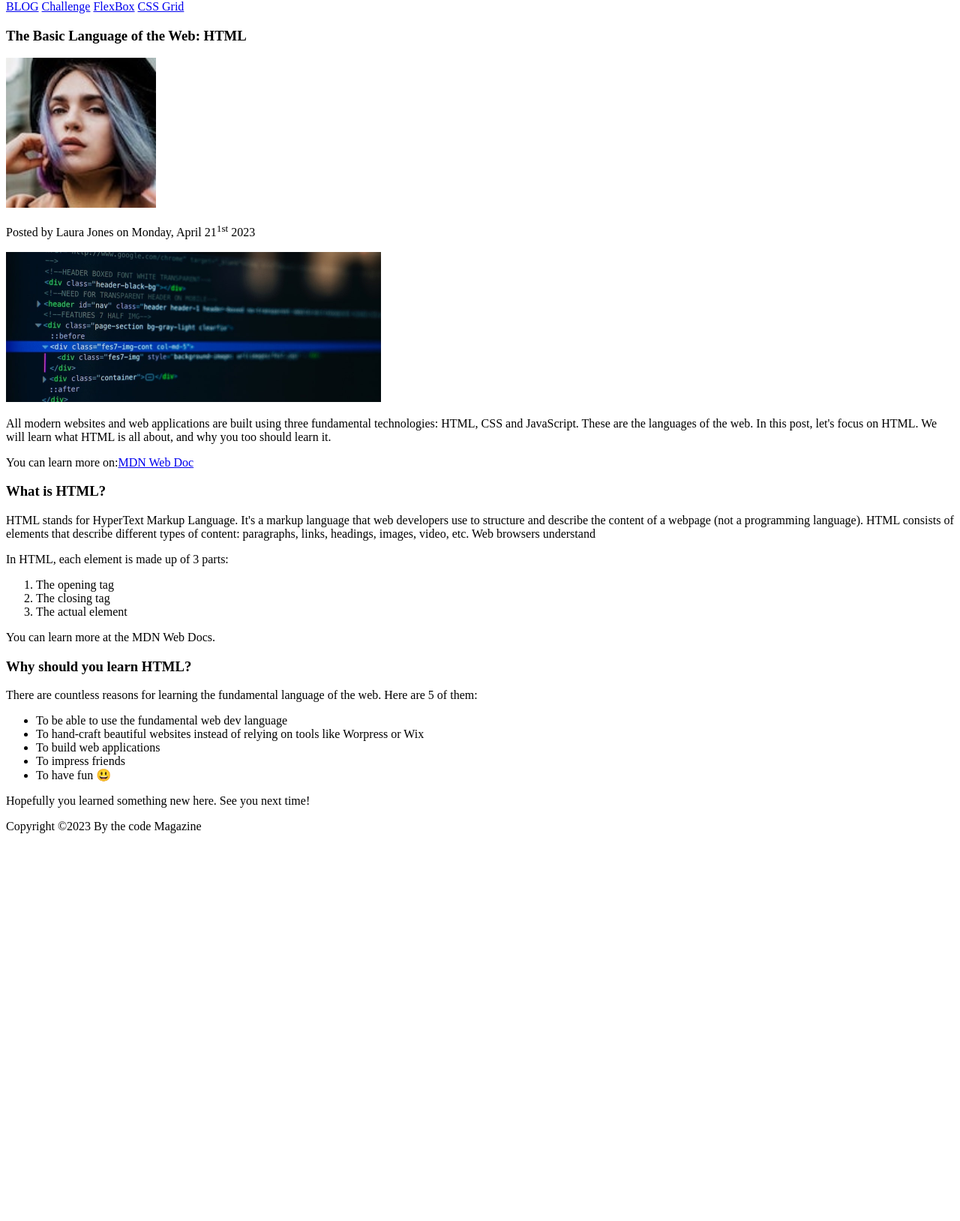
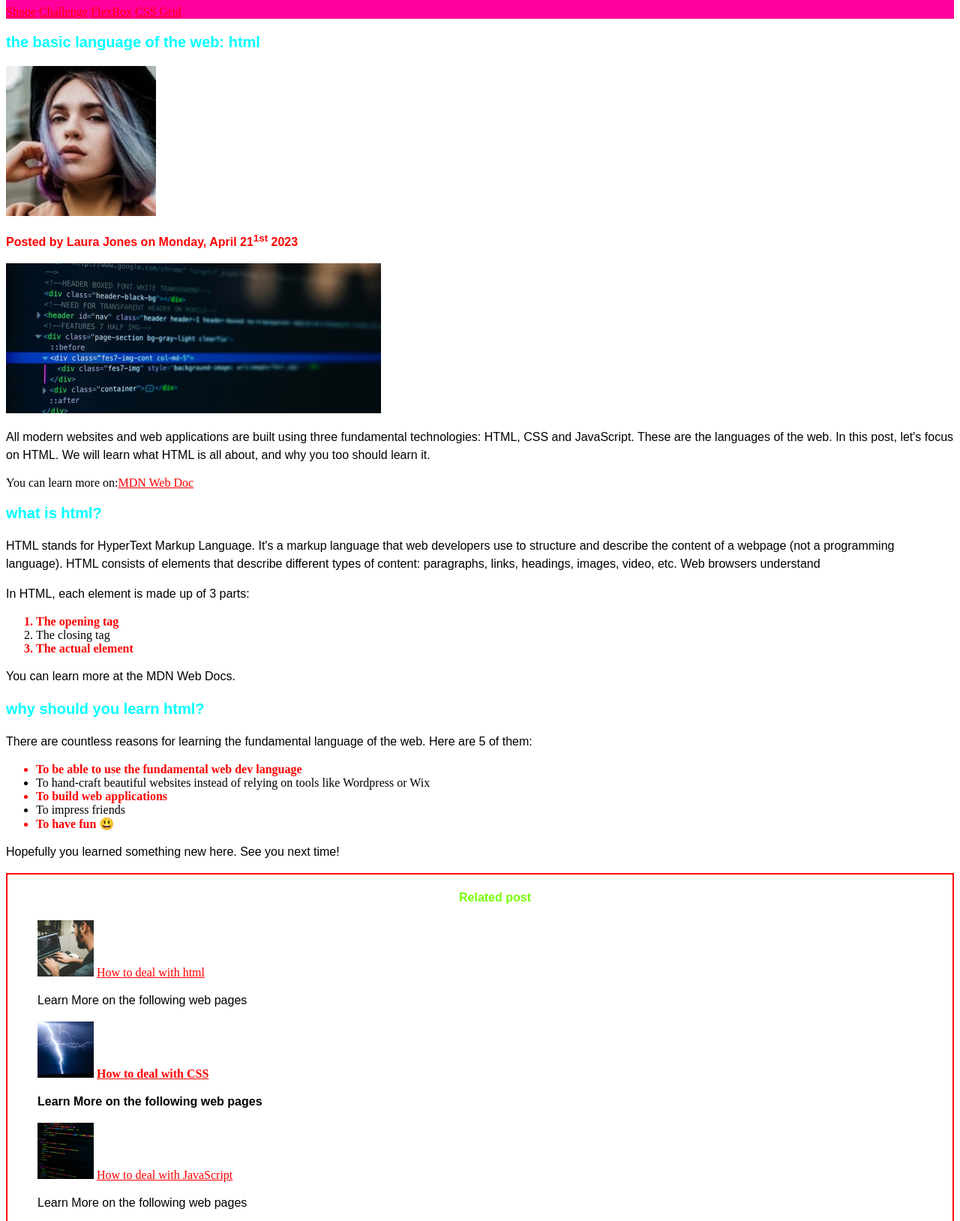
Before and after one commit to Xmuluneh/Responsive_Websites_HTML-_CSS, a plain HTML site: page section-1-2-3/index.html in a window 1280 px wide. Shown: the part 67-1695 px from the top of the page at 75% size. Before the commit the page ends 1186 px from the top, so only its background shows below. Drawn offline with Linux system fonts and the light colour scheme.

Commit message:
Online shop

```diff
--- /dev/null
+++ b/section-1-2-3/Styles.css
@@ -0,0 +1,38 @@
+#value {
+  font-weight: bold;
+  font-size: 24px;
+}
+#text {
+  font-weight: lighter;
+  font-size: 12px;
+  text-transform: uppercase;
+}
+a:link {
+  color: black;
+}
+a:visited {
+  color: red;
+}
+a:hover {
+  color: green;
+  font-weight: bold;
+  text-decoration: none;
+}
+a:active {
+  color: yellowgreen;
+}
+body {
+  border-color: 3px solid black;
+  font-family: sans-serif;
+  line-height: 1.5;
+  border: 4px solid black;
+}
+.btn {
+  background-color: black;
+  color: #fff;
+  cursor: pointer;
+}
+.btn:hover {
+  color: #000;
+  background-color: aqua;
+}
--- a/section-1-2/index.html
+++ b/section-1-2-3/index.html
@@ -9,11 +9,13 @@
     , initial-scale=1.0"
     />
     <title>Aaron web Page</title>
+   <link href="./style.css" rel="stylesheet"/>
   </head>
+  <body>
   <header>
     <nav>
       <h1>The Code Magazine</h1>
-      <a href="./blog.html">BLOG</a>
+      <a href="./shope.html">Shope</a>
       <a href="#">Challenge</a>
       <a href="#">FlexBox</a>
       <a href="#">CSS Grid</a>
@@ -21,9 +23,9 @@
     </header>
 <article>
     <h3>The Basic Language of the Web: HTML</h3>
-    <img src="./laura-jones.jpg" alt="The Blog" width="200" height="200" />
-    <p>Posted by Laura Jones on Monday, April 21<sup>1st</sup> 2023</p>
-    <img src="./post-img.jpg" alt="Html code snipe" width="500" height="200" />
+    <img src="./image/laura-jones.jpg" alt="The Blog" width="200" height="200" />
+    <p id="author">Posted by Laura Jones on Monday, April 21<sup>1st</sup> 2023</p>
+    <img src="./image/post-img.jpg" alt="Html code snipe" width="500" height="200" />
     <p>
       All modern websites and web applications are built using three fundamental
       technologies: HTML, CSS and JavaScript. These are the languages of the
@@ -45,7 +47,7 @@
     </p>
 
     <p>In HTML, each element is made up of 3 parts:</p>
-    <ol>
+    <ol id="ol-list">
       <li>The opening tag</li>
       <li>The closing tag</li>
       <li>The actual element</li>
@@ -60,7 +62,7 @@
       <li>To be able to use the fundamental web dev language</li>
       <li>
         To hand-craft beautiful websites instead of relying on tools like
-        Worpress or Wix
+        Wordpress or Wix
       </li>
       <li>To build web applications</li>
       <li>To impress friends</li>
@@ -68,8 +70,36 @@
     </ul>
     <p>Hopefully you learned something new here. See you next time!</p>
 </article>
+
+<ul class="author-list">
+  <h4>Related post</h4>
+<li>
+
+    <img src="./image/related-1.jpg"/ alt="By Jonas Schemedtmann"
+    width="75"
+    height="75">
+    <a href="Hello">How to deal with html</a>
+    <p>Learn More on the following web pages</p>
+</li>
+<li>
+    <img src="./image/related-2.jpg" alt="BY Aaron Abraham"
+    width="75"
+    height="75"/>
+    <a href="Hello">How to deal with CSS</a>
+    <p>Learn More on the following web pages</p>
+</li>
+<li>
+    <img src="./image/related-3.jpg" alt="The blog image"/
+    width="75"
+    height="75">
+    <a href="Hello">How to deal with JavaScript</a>
+    <p>Learn More on the following web pages</p>
+</li>
+</ul>
+</aside>
+</html>
 <footer>
     Copyright &copy;2023 By the code Magazine
 </footer>
-  </body>
+</body>
 </html>
--- /dev/null
+++ b/section-1-2-3/style.css
@@ -0,0 +1,54 @@
+h1 {
+  color: rgb(119, 255, 0);
+  font-size: 26px;
+  font-family: sans-serif;
+  text-transform: uppercase;
+  font-style: italic;
+}
+h3 {
+  color: #0ff;
+  font-size: 20px;
+  font-family: sans-serif;
+  text-transform: lowercase;
+  font-style: normal;
+}
+p {
+  color: black;
+  font-family: sans-serif;
+  line-height: 1.5;
+}
+h4 {
+  text-align: center;
+  font-family: sans-serif;
+  font-size: 16px;
+  color: rgb(119, 255, 0);
+}
+#author {
+  color: red;
+  font-weight: bold;
+}
+.author-list {
+  list-style: none;
+  border: 2px solid red;
+}
+header {
+  background-color: rgb(255, 0, 157);
+}
+/* Used for table */
+li:nth-child(odd) {
+  font-weight: bold;
+  color: red;
+}
+/* the order is LVHA*/
+a:link {
+  color: red;
+}
+a:visited {
+  color: yellow;
+}
+a:hover {
+  color: yellowgreen;
+}
+a:active {
+  color: blue;
+}
```
Also changed, not shown: section-1-2-3/shope.html (added, +27 -0 lines), section-1-2/blog.html (deleted, +0 -13 lines), section-1-2-3/content.txt (renamed from section-1-2/content.txt), section-1-2-3/image/challenges.jpg (renamed from section-1-2/challenges.jpg), section-1-2-3/image/laura-jones.jpg (renamed from section-1-2/laura-jones.jpg), section-1-2-3/image/post-img.jpg (renamed from section-1-2/post-img.jpg), section-1-2-3/image/related-1.jpg (renamed from section-1-2/related-1.jpg), section-1-2-3/image/related-2.jpg (renamed from section-1-2/related-2.jpg), section-1-2-3/image/related-3.jpg (renamed from section-1-2/related-3.jpg), section-1/index.html (deleted), 2 other files.
